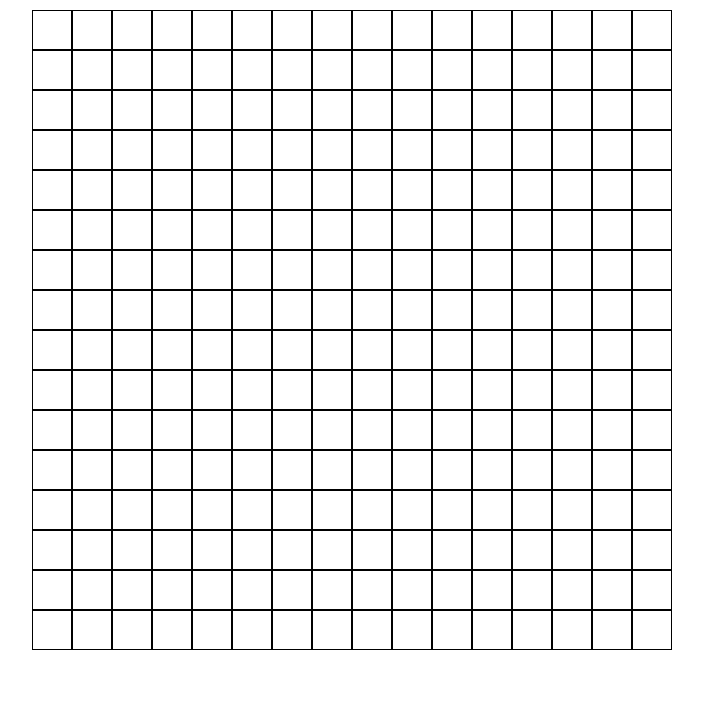
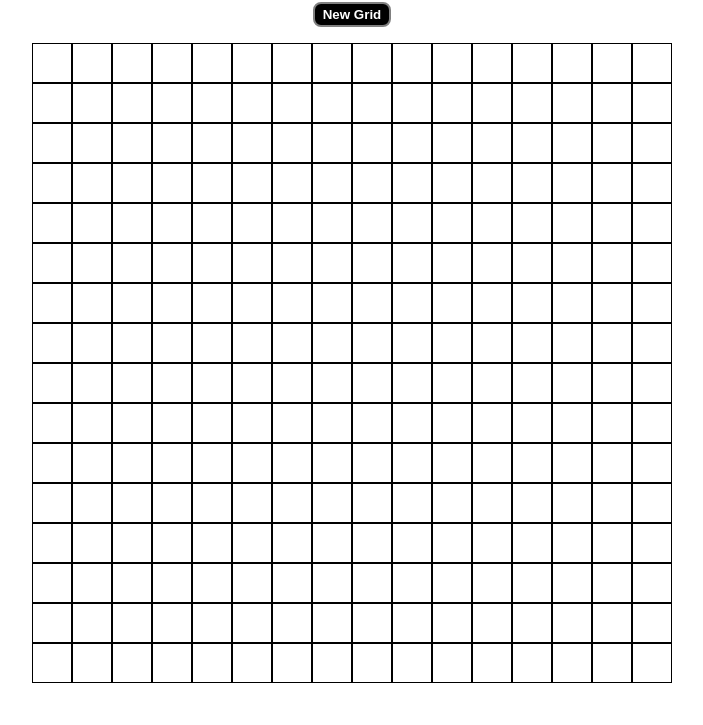
Before and after one commit to YepJared/etch-a-sketch, a plain HTML site: page index.html in a window 1280 px wide. Shown: the part 75-800 px from the top of the page, without its empty margins (288-991 px from the left). Drawn offline with Linux system fonts and the light colour scheme.

Commit message:
Add and style button for making a new grid
Button will prompt user to enter a value for the length and width of grid
Update requirements in readme to show that grid size is limited to a maximum of 100x100 squares for performance reasons

```diff
--- a/index.html
+++ b/index.html
@@ -9,6 +9,7 @@
 </head>
 <body>
     <h1 class="header">Hover a square to fill it in!</h1>
+    <button class="reset">New Grid</button>
     <div class="container">
 
     </div>
--- a/style.css
+++ b/style.css
@@ -7,11 +7,22 @@ body {
     display: flex;
     flex-direction: column;
     flex: auto;
+    gap: 2vh;
 }
 
 .header {
-    margin: 3vh 0;
+    margin-top: 3vh;
     text-align: center;
+}
+
+.reset {
+    padding: 3px 1vh;
+    align-self: center;
+    border-radius: 8px;
+    border: 2px solid grey;
+    background-color: black;
+    color: white;
+    font-weight: bold;
 }
 
 .container {
```
Also changed, not shown: 1 other file.
